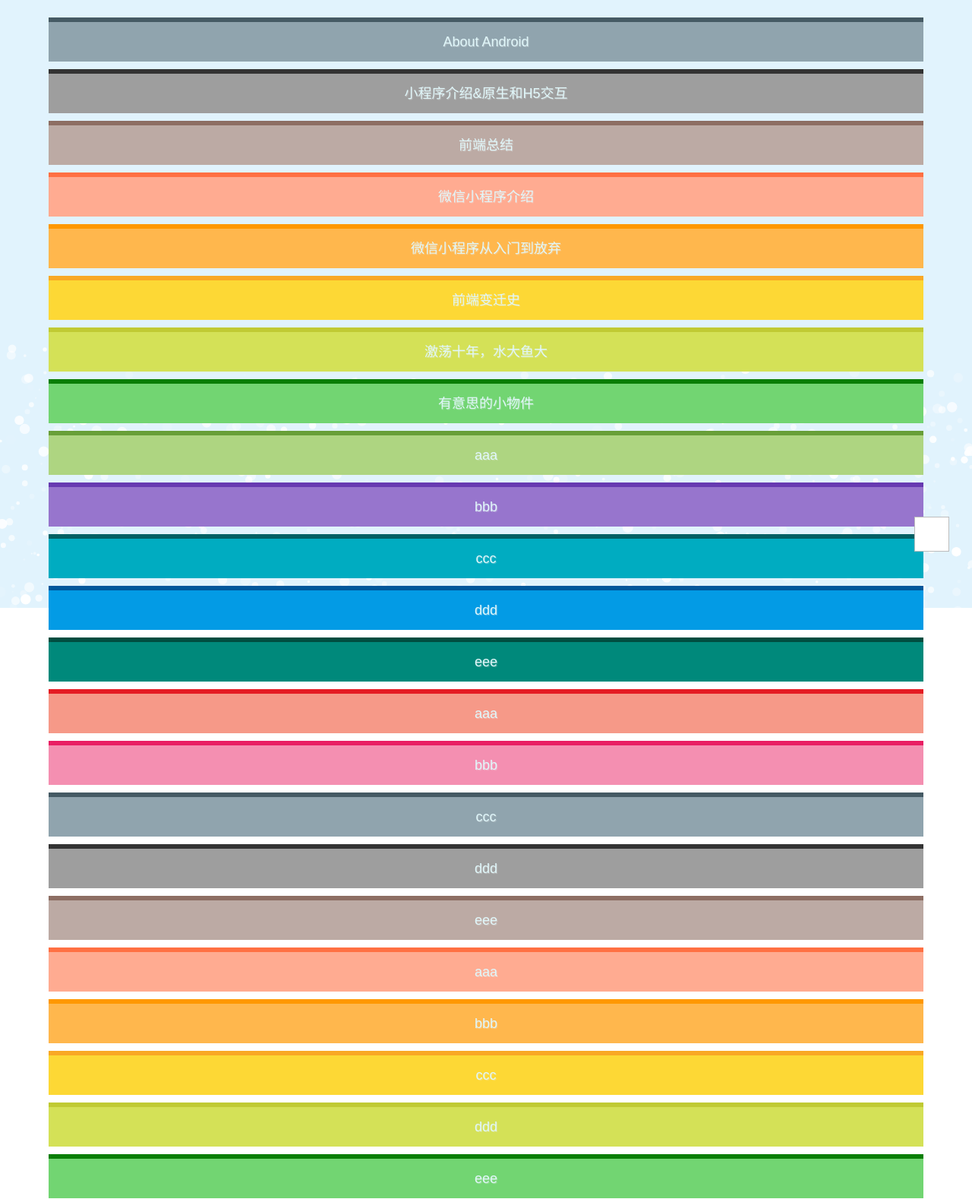
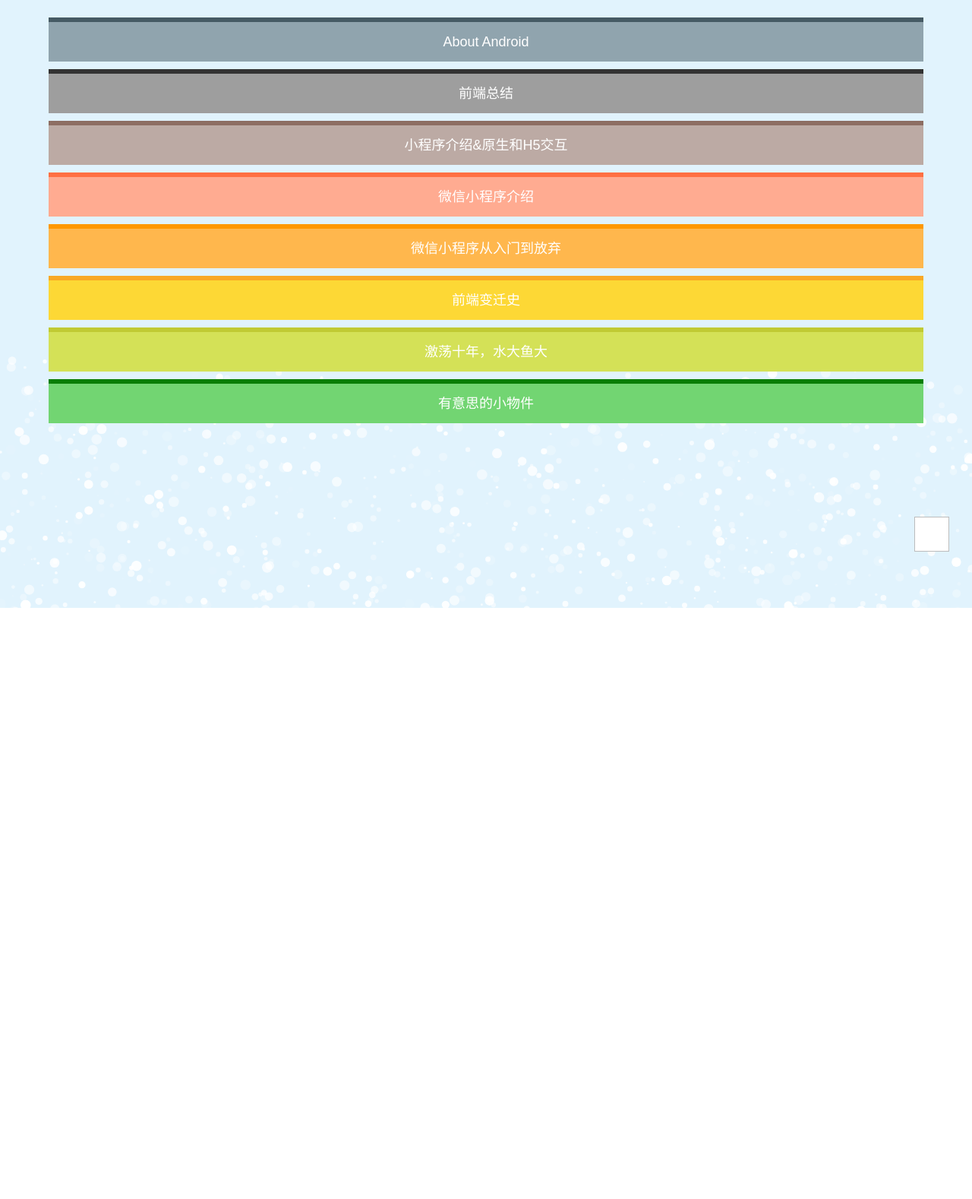
Before and after one commit to jingle1267/sliders, a website: page index.html in a window 1280 px wide. Shown: the whole page at 76% size. After the commit the page ends 800 px from the top, so only its background shows below. Drawn offline with Linux system fonts and the light colour scheme.

Commit message:
样式微调；

```diff
--- a/css/list.css
+++ b/css/list.css
@@ -36,9 +36,8 @@
     text-decoration: none;
     line-height: 52px;
     width: 100%;
-    color: #e0f7fa;
+    color: #FFFFFF;
     font-size: 18px;
-    text-shadow: 1px 1px 1px #eeeeee59;
 }
 
 #nav li a:hover {
--- a/index.html
+++ b/index.html
@@ -24,29 +24,14 @@
     <div style="position: relative">
         <nav id="nav" class="navlist">
             <ul>
-                <li class="aa" style="border-top: 6px solid #455a64;background: #90a4ae;"><a href="./Android-Intro/index.html">About Android</a></li>
-                <li class="aa" style="border-top: 6px solid #333333;background: #9e9e9e;"><a href="./WxMiniApp&NativeCallH5/index.html">小程序介绍&amp;原生和H5交互</a></li>
-                <li class="aa" style="border-top: 6px solid #8d6e63;background: #bcaaa4;"><a href="./FrontEndDevelopLIne/index.html">前端总结</a></li>
-                <li class="aa" style="border-top: 6px solid #ff7043;background: #ffab91;"><a href="./weixin-app/index.html">微信小程序介绍</a></li>
-                <li class="aa" style="border-top: 6px solid #ff9800;background: #ffb74d;"><a href="./wxmini-in-out/index.html">微信小程序从入门到放弃</a></li>
-                <li class="aa" style="border-top: 6px solid #f9a825;background: #fdd835;"><a href="./front-end-history/index.html">前端变迁史</a></li>
-                <li class="aa" style="border-top: 6px solid #c0ca33;background: #d4e157;"><a href="./2008-2017/index.html">激荡十年，水大鱼大</a></li>
-                <li class="aa" style="border-top: 6px solid #0a7e07;background: #72d572;"><a href="./something-interesting/index.html">有意思的小物件</a></li>
-                <li class="aa" style="border-top: 6px solid #689f38;background: #aed581;"><a href="./abc">aaa</a></li>
-                <li class="aa" style="border-top: 6px solid #673ab1;background: #9775cd;"><a href="./abc">bbb</a></li>
-                <li class="aa" style="border-top: 6px solid #006064;background: #00acc1;"><a href="./abc">ccc</a></li>
-                <li class="aa" style="border-top: 6px solid #01579b;background: #039be5;"><a href="./abc">ddd</a></li>
-                <li class="aa" style="border-top: 6px solid #004d40;background: #00897b;"><a href="./abc">eee</a></li>
-                <li class="aa" style="border-top: 6px solid #e51c23;background: #f69988;"><a href="./abc">aaa</a></li>
-                <li class="aa" style="border-top: 6px solid #e91e63;background: #f48fb1;"><a href="./abc">bbb</a></li>
-                <li class="aa" style="border-top: 6px solid #455a64;background: #90a4ae;"><a href="./abc">ccc</a></li>
-                <li class="aa" style="border-top: 6px solid #333333;background: #9e9e9e;"><a href="./abc">ddd</a></li>
-                <li class="aa" style="border-top: 6px solid #8d6e63;background: #bcaaa4;"><a href="./abc">eee</a></li>
-                <li class="aa" style="border-top: 6px solid #ff7043;background: #ffab91;"><a href="./abc">aaa</a></li>
-                <li class="aa" style="border-top: 6px solid #ff9800;background: #ffb74d;"><a href="./abc">bbb</a></li>
-                <li class="aa" style="border-top: 6px solid #f9a825;background: #fdd835;"><a href="./abc">ccc</a></li>
-                <li class="aa" style="border-top: 6px solid #c0ca33;background: #d4e157;"><a href="./abc">ddd</a></li>
-                <li class="aa" style="border-top: 6px solid #0a7e07;background: #72d572;"><a href="./abc">eee</a></li>
+                    <li style="border-top: 6px solid #455a64;background: #90a4ae;"><a href="./Android-Intro/index.html">About Android</a></li>
+                    <li style="border-top: 6px solid #333333;background: #9e9e9e;"><a href="./FrontEndDevelopLIne/index.html">前端总结</a></li>
+                    <li style="border-top: 6px solid #8d6e63;background: #bcaaa4;"><a href="./WxMiniApp&NativeCallH5/index.html">小程序介绍&amp;原生和H5交互</a></li>
+                    <li style="border-top: 6px solid #ff7043;background: #ffab91;"><a href="./weixin-app/index.html">微信小程序介绍</a></li>
+                    <li style="border-top: 6px solid #ff9800;background: #ffb74d;"><a href="./wxmini-in-out/index.html">微信小程序从入门到放弃</a></li>
+                    <li style="border-top: 6px solid #f9a825;background: #fdd835;"><a href="./front-end-history/index.html">前端变迁史</a></li>
+                    <li style="border-top: 6px solid #c0ca33;background: #d4e157;"><a href="./2008-2017/index.html">激荡十年，水大鱼大</a></li>
+                    <li style="border-top: 6px solid #0a7e07;background: #72d572;"><a href="./something-interesting/index.html">有意思的小物件</a></li>
             </ul>
         </nav>
         <div style="height: 1px"></div>
```
Also changed, not shown: 1 other file.
